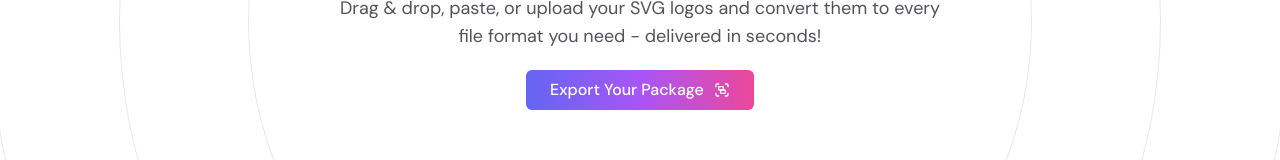
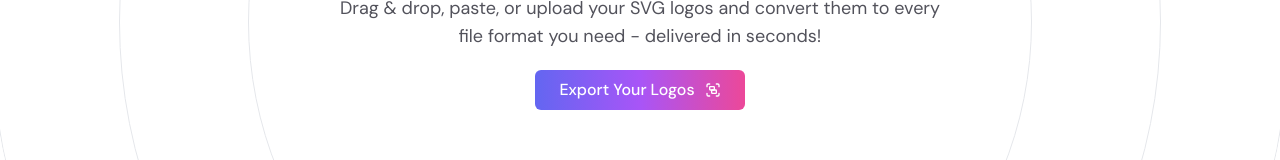
Before and after one commit to unzetnow/logofork-website, a Next.js app: page / in a window 1280 px wide. Shown: the part 230-390 px from the top of the page. Built offline with nearby package versions, Linux system fonts and the light colour scheme.

Commit message:
Text Change

```diff
--- a/src/components/home/hero.tsx
+++ b/src/components/home/hero.tsx
@@ -38,7 +38,7 @@ const Hero = () => {
                 }
                 data-umami-event="Hero Export Package Click"
               >
-                Export Your Package{" "}
+                Export Your Logos{" "}
                 <Group className="ml-0.5 size-3 sm:size-3.5 md:size-4" />
               </Button>
             </div>
```
